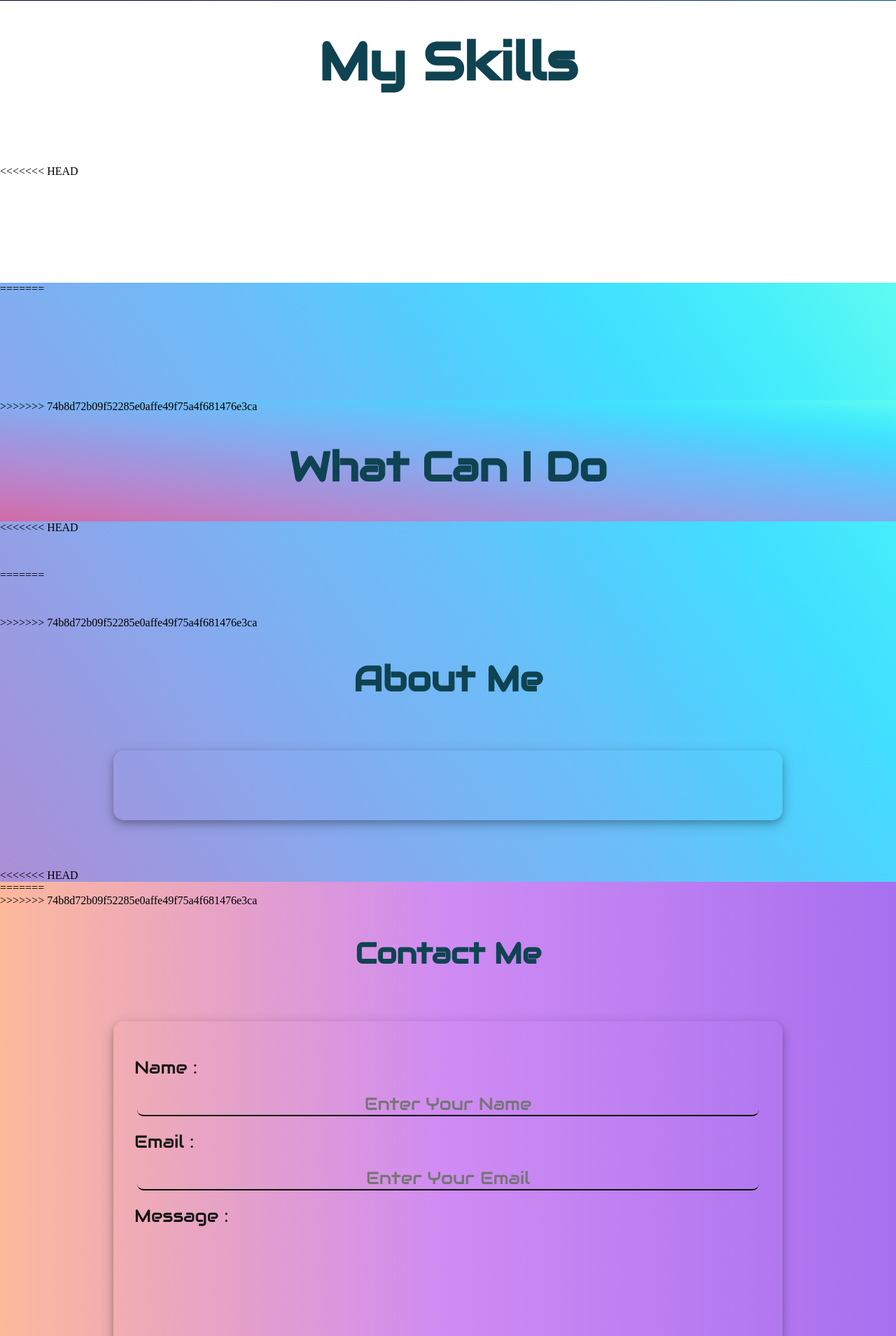
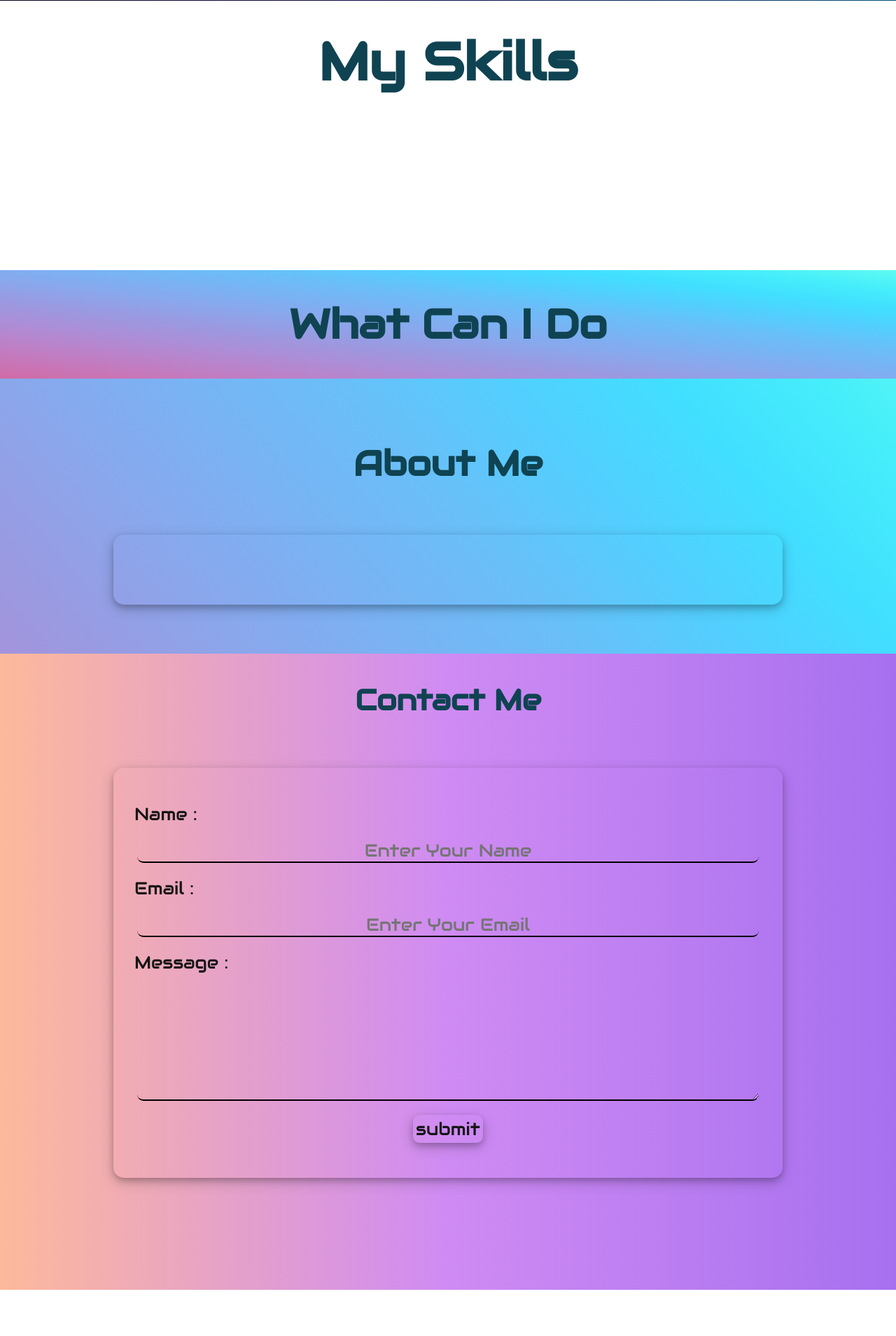
Before and after one commit to CodeWithAlvin/PersonalWeb2, a Django app: template template/index.html in a window 1280 px wide. Shown: the part 799-2708 px from the top of the page at 70% size. After the commit the page ends 2642 px from the top, so only its background shows below. Run offline with Django 3.2, Linux system fonts and the light colour scheme; the template is opened without the code that fills it, so the values that code supplies are empty; some libraries are stand-ins or nearby versions.

Commit message:
Update index.html

```diff
--- a/template/index.html
+++ b/template/index.html
@@ -56,11 +56,8 @@
   </div>
 </section>
 
-<<<<<<< HEAD
-<section id="ido" class="third-sec">
-=======
 <section id="ido" class="third-sec leftIn">
->>>>>>> 74b8d72b09f52285e0affe49f75a4f681476e3ca
+<section id="ido" class="third-sec leftIn">
   <div class="heading f-big f-audio c1">
     <h1>What Can I Do</h1>
   </div>
@@ -73,11 +70,8 @@
   </div>
 </section>
 
-<<<<<<< HEAD
-<section id="about" class="fourth-sec">
-=======
 <section id="about" class="fourth-sec rightIn">
->>>>>>> 74b8d72b09f52285e0affe49f75a4f681476e3ca
+<section id="about" class="fourth-sec rightIn">
   <div class="heading f-big f-audio c1">
     <h1>About Me</h1>
   </div>
@@ -86,11 +80,8 @@
   </div>
 </section>
 
-<<<<<<< HEAD
-<section id="contact" class="fifth-sec">
-=======
 <section id="contact" class="fifth-sec leftIn">
->>>>>>> 74b8d72b09f52285e0affe49f75a4f681476e3ca
+<section id="contact" class="fifth-sec leftIn">
   <div class="heading f-big f-audio c1">
     <h1>Contact Me</h1>
   </div>
```
